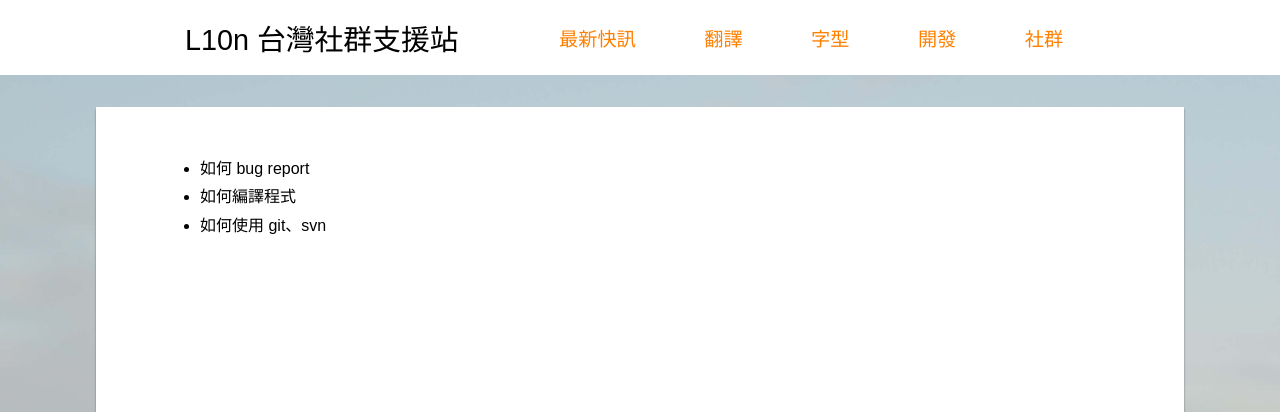
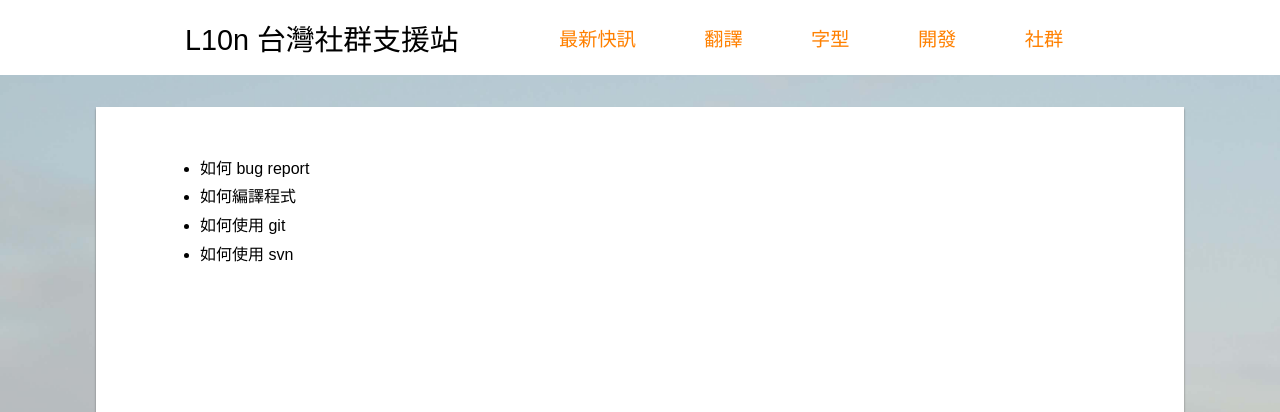
Before and after one commit to l10n-tw/l10n-tw.github.io, a Jekyll site: the page built from development.md, in a window 1280 px wide. Shown: the top 412 px of the page. Built offline with Jekyll 4.4.1, drawn with Linux system fonts in a browser that asks for light colours.

```diff
--- a/_config.yml
+++ b/_config.yml
@@ -1,3 +1,4 @@
+exclude: [README.md]
 defaults:
   -
     scope:
--- a/_includes/nav.html
+++ b/_includes/nav.html
@@ -1,9 +1,9 @@
 <nav>
 	<ul>
-		<li><a href="index.html">最新快訊</a></li>
-		<li><a href="translate.html">翻譯</a></li>
-		<li><a href="font.html">字型</a></li>
-		<li><a href="development.html">開發</a></li>
-		<li><a href="community.html">社群</a></li>
+		<li><a href="/">最新快訊</a></li>
+		<li><a href="/translate/">翻譯</a></li>
+		<li><a href="/font/">字型</a></li>
+		<li><a href="/development/">開發</a></li>
+		<li><a href="/community/">社群</a></li>
 	</ul>
 </nav>
--- a/development.md
+++ b/development.md
@@ -1,7 +1,9 @@
 ---
 title: 開發
+permalink: /development/
 ---
 
 - 如何 bug report
 - 如何編譯程式
-- 如何使用 git、svn
+- 如何使用 git
+- 如何使用 svn
```
Also changed, not shown: community.md (+1 -0 lines), font.md (+1 -0 lines), translate.md (+1 -0 lines).
